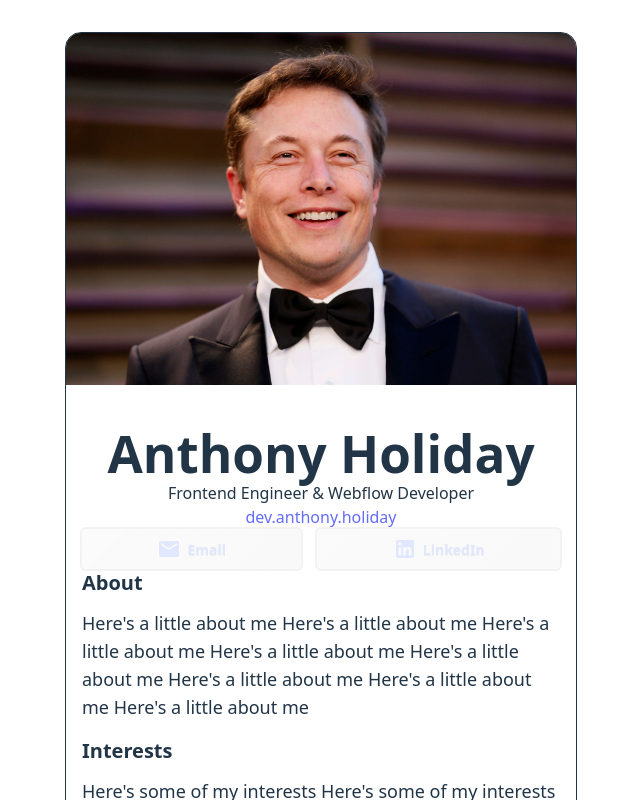
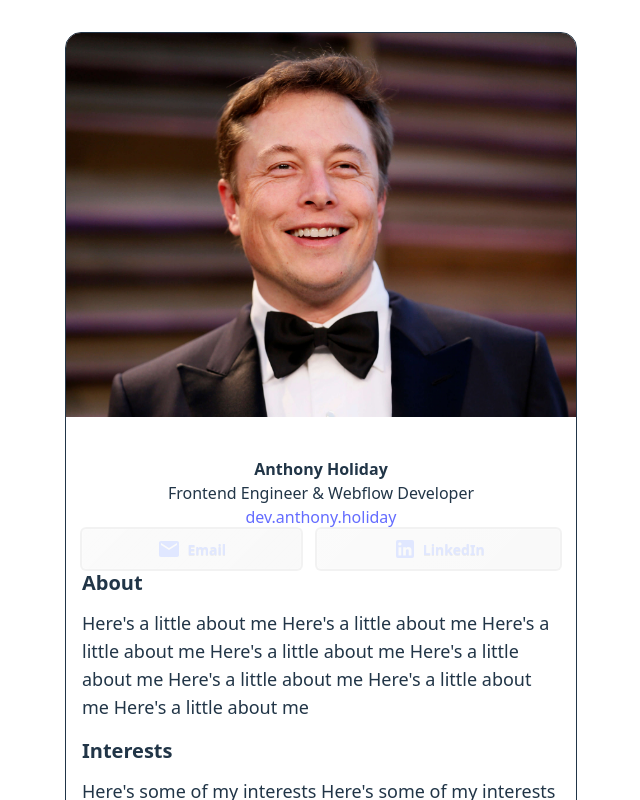
Before and after one commit to anthonyholiday/13-react-business-card, a React (Vite) app: page / in a window 1280 px wide. Shown: the top 800 px of the page, without its empty margins (319-959 px from the left). Built offline with nearby package versions, Linux system fonts and the light colour scheme.

Commit message:
Changed image size and H1 size

```diff
--- a/src/components/ProfileImage.jsx
+++ b/src/components/ProfileImage.jsx
@@ -1,7 +1,7 @@
 import React from "react"
 
 function ProfileImage(props) {
-    return <img src={props.image} alt={props.alt} />
+    return <img className="h-96 object-cover" src={props.image} alt={props.alt} />
 }
 
 export default ProfileImage
--- a/src/index.css
+++ b/src/index.css
@@ -30,11 +30,6 @@ body {
   min-height: 100vh;
 }
 
-h1 {
-  font-size: 3.2em;
-  line-height: 1.1;
-}
-
 @media (prefers-color-scheme: light) {
   :root {
     color: #213547;
```
